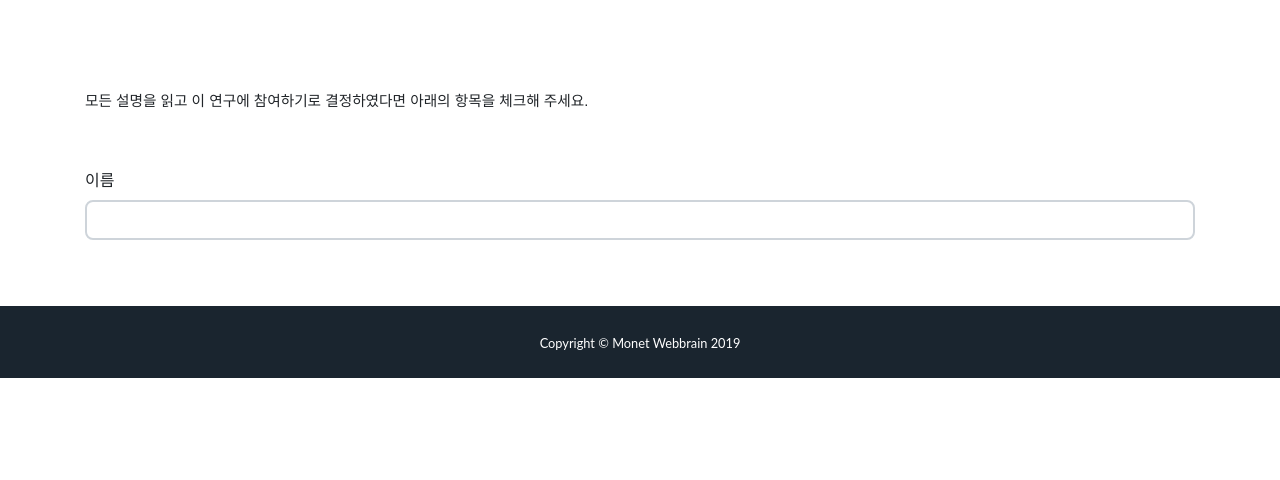
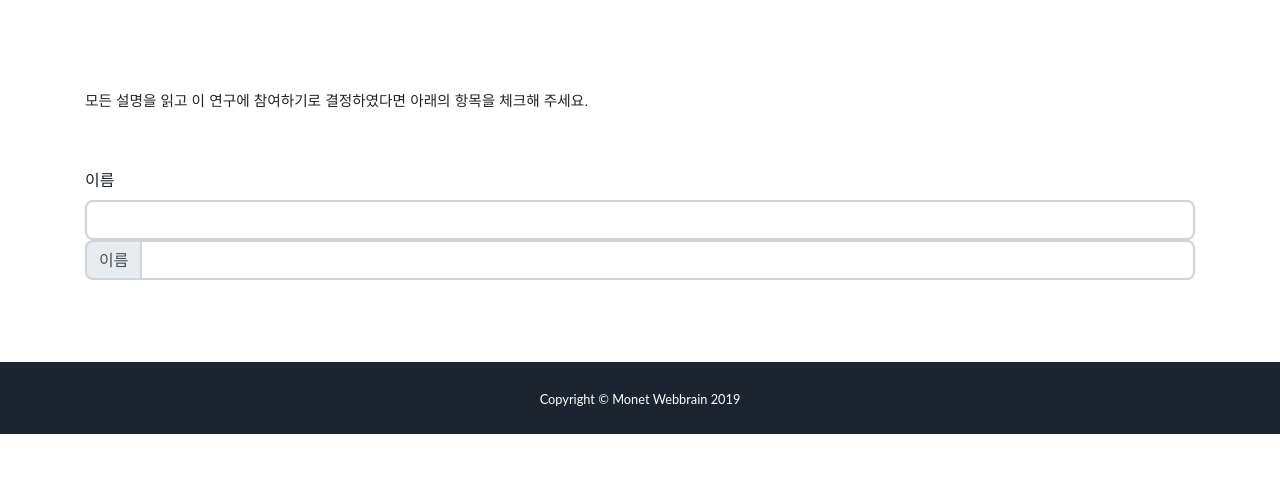
Before and after one commit to cuhong/webbrain, a Django app: template templates/agree.html in a window 1280 px wide. Shown: the part 320-800 px from the top of the page. Run offline with Django 3.2, Linux system fonts and the light colour scheme; the template is opened without the code that fills it, so the values that code supplies are empty; some libraries are stand-ins or nearby versions; some web fonts are replaced.

Commit message:
first commit

```diff
--- a/templates/agree.html
+++ b/templates/agree.html
@@ -74,6 +74,14 @@
                 <p></p></span></span></b></p>
                 <label for="name">이름</label>
                 <input type="text" id="name" class="form-control">
+
+                <div class="md-form input-group mb-3">
+                    <div class="input-group-prepend">
+                        <span class="input-group-text md-addon" id="inputGroupMaterial-sizing-default">이름</span>
+                    </div>
+                    <input type="text" class="form-control" aria-label="name"
+                           aria-describedby="inputGroupMaterial-sizing-default">
+                </div>
             </div>
 
         </div>
```
